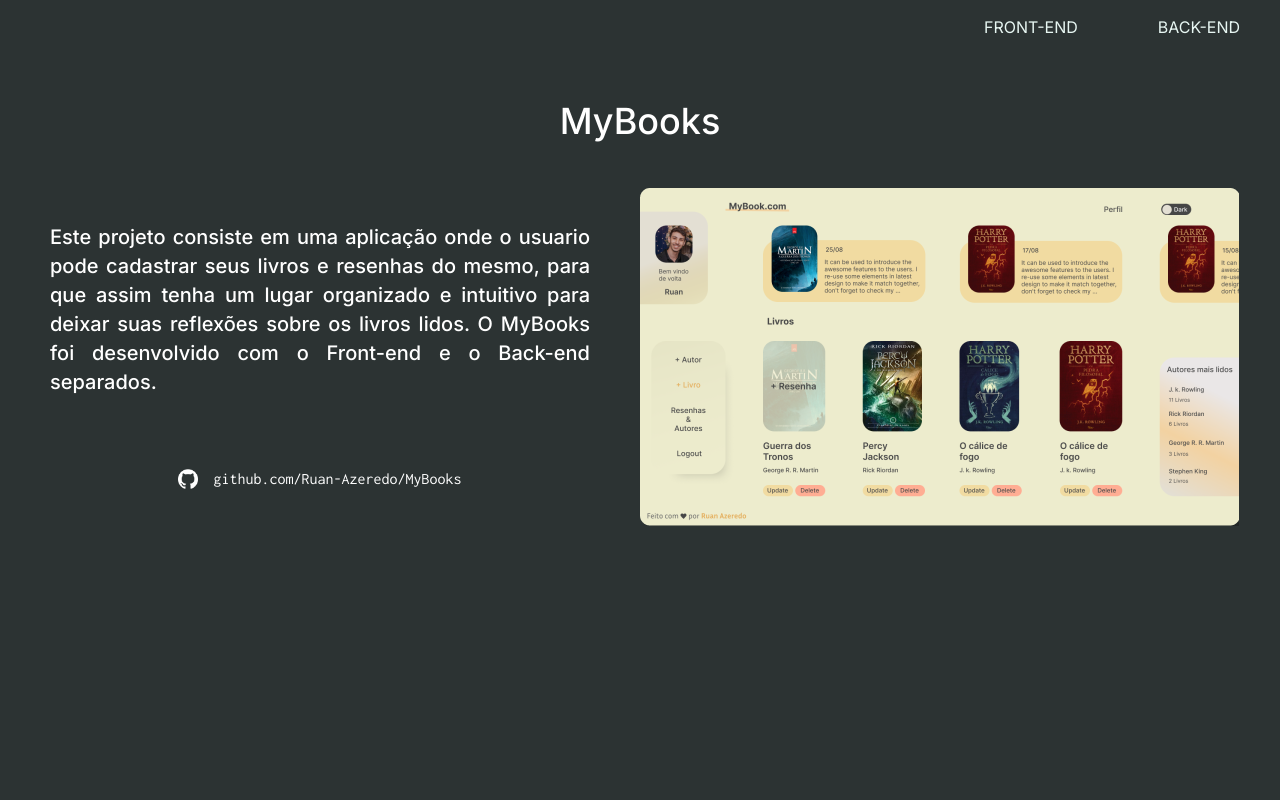
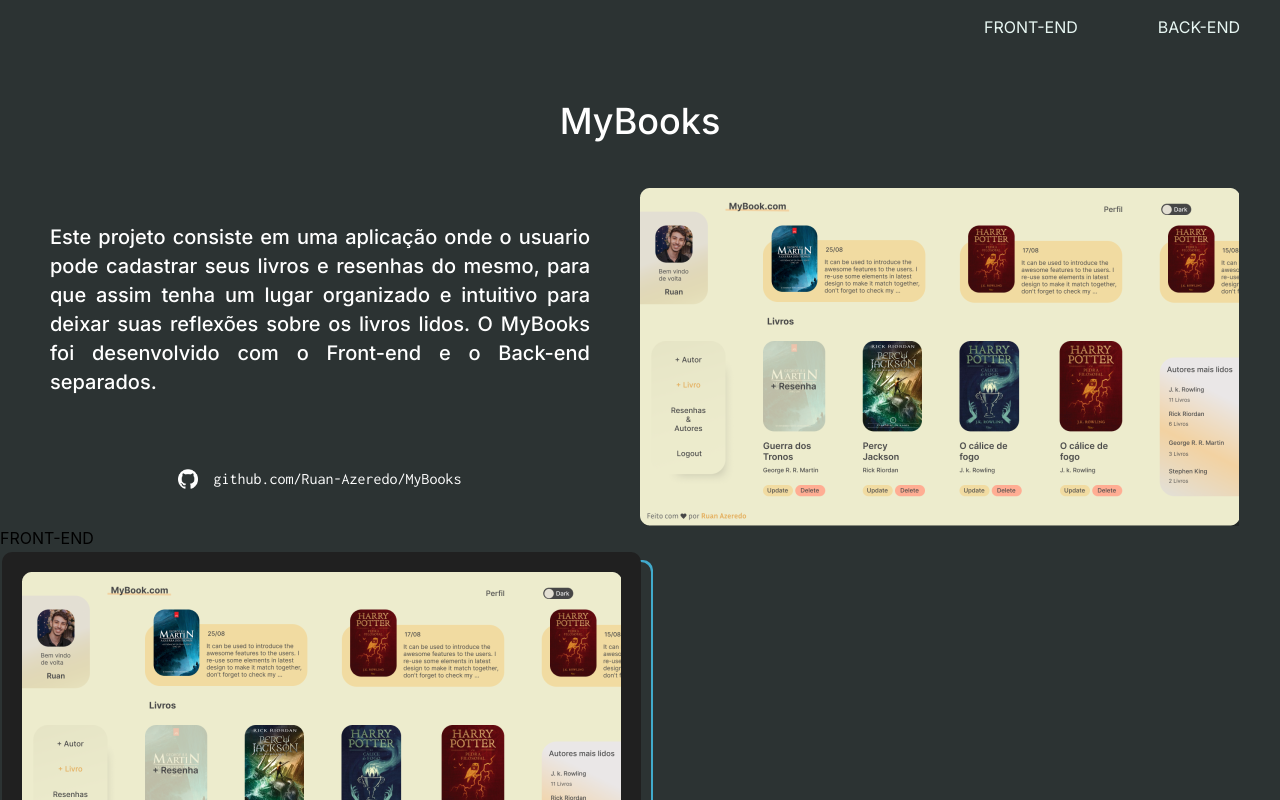
Before and after one commit to Ruan-Azeredo/portifolio, a React (Create React App) app: page /comp in a window 1280 px wide. Shown: the top 800 px of the page. Built offline with nearby package versions, Linux system fonts and the light colour scheme; a web font is replaced by a local one.

Commit message:
:construction: aadiciona tags para type front/back

```diff
--- a/src/PageProjetoLayout.jsx
+++ b/src/PageProjetoLayout.jsx
@@ -1,9 +1,15 @@
+import ConteudoPageProj from "./ConteudoPageProj"
+
 export default function PageProjetoLayout() {
     const frontBack = true
     const title = 'MyBooks'
     const description = 'Este projeto consiste em uma aplicação onde o usuario pode cadastrar seus livros e resenhas do mesmo, para que assim tenha um lugar organizado e intuitivo para deixar suas reflexões sobre os livros lidos. O MyBooks foi desenvolvido com o Front-end e o Back-end separados.'
     const link = 'github.com/Ruan-Azeredo/MyBooks'
     const mainImg = 'telamybooks.png'
+
+    const type = 'front'
+    var tag = null
+    type == 'front' ? tag = 'FRONT-END' : tag = 'BACK-END'
 
     return (
         <div>
@@ -28,6 +34,12 @@ export default function PageProjetoLayout() {
                     </div>
                 </div>
             </div>
+            <div className="tag-type">
+                <div>{tag}</div>
+                <div className="line-gradient"></div>
+            </div>
+            <ConteudoPageProj/>
+
             <style jsx>{`
                 .nav{
                     display: flex;
```
